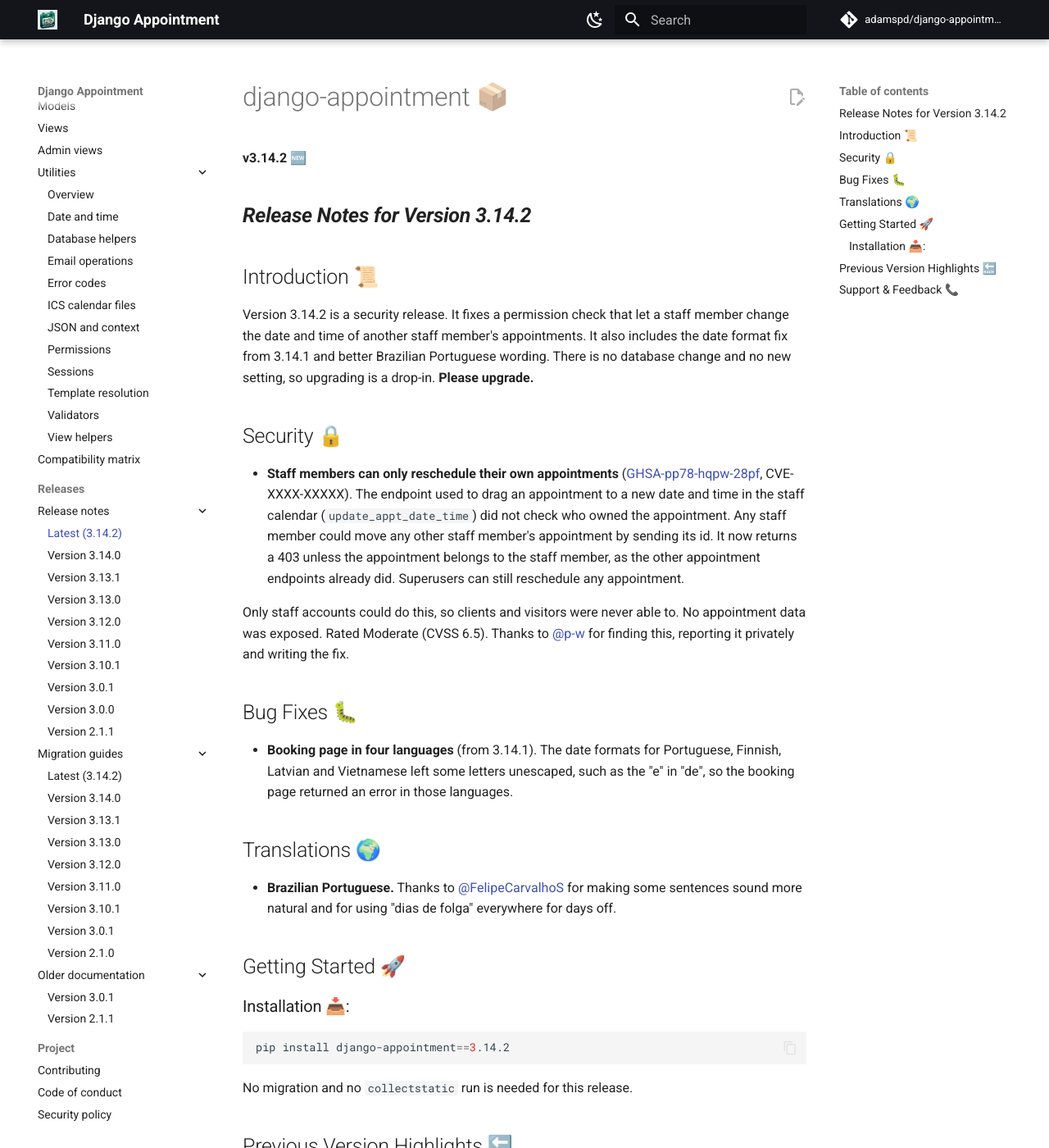
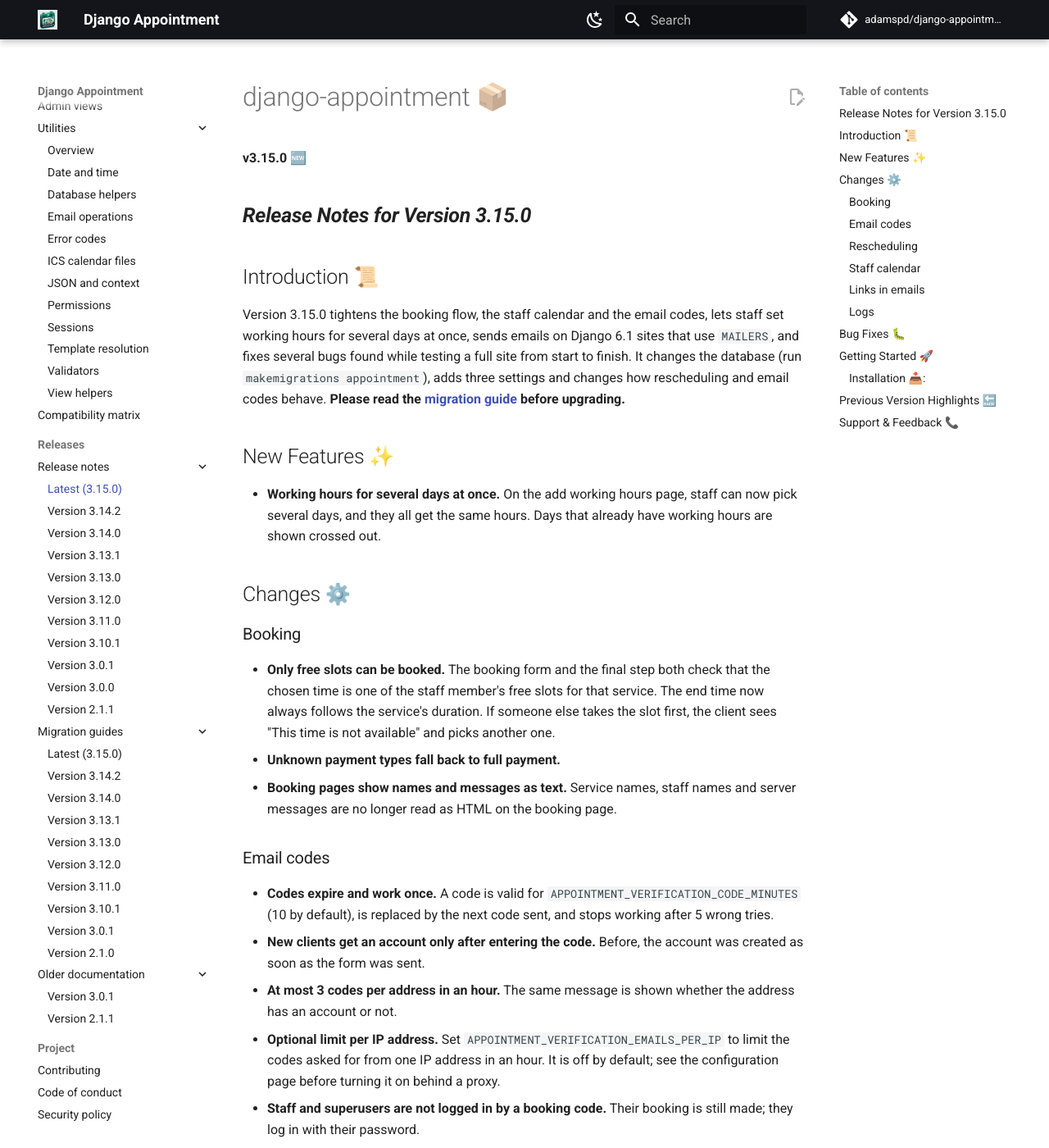
Before and after one commit to adamspd/django-appointment, an MkDocs documentation site: the page built from docs/release_notes/latest.md, in a window 1280 px wide and 1400 px high. Shown: the whole window at 82% size. Built offline with MkDocs 1.6.1 and Material for MkDocs 9.7.7, drawn with Linux system fonts in a browser that asks for light colours; comment, search, counter and statistics services are not loaded; some of the changed text lies outside the part shown.

Commit message:
Add 3.15.0 release notes and migration guide

````diff
--- a/docs/migration_guides/latest.md
+++ b/docs/migration_guides/latest.md
@@ -1,30 +1,70 @@
-## Migration Guide for Version 3.14.2 🚀
+## Migration Guide for Version 3.15.0 🚀
 
-Version 3.14.2 is a security release. It does **not** change the database, the settings, the supported Python and
-Django versions or the template context, so there is no migration to generate.
+Version 3.15.0 changes the database (email verification codes), adds three settings and changes how rescheduling and
+email codes behave. The supported Python and Django versions are the same.
 
 ### Coming from 3.14.x
 
 1. **Upgrade the package**:
 
     ```bash
-    pip install django-appointment==3.14.2
+    pip install django-appointment==3.15.0
     ```
 
-2. **Check any custom code that moves appointments.** Only if you call the `update_appt_date_time` endpoint or the
-   `save_appt_date_time` service yourself: a staff member can now only reschedule their own appointments. The endpoint
-   returns a 403 for anyone else's, and the service raises `PermissionDenied`. Superusers are not affected.
+2. **Create and run the migration.** `EmailVerificationCode` has new `attempts` and `email` fields, and its `user` can
+   now be empty (a new client's account is only created once they enter the code):
 
-### Coming from 3.13.x
+    ```bash
+    python manage.py makemigrations appointment
+    python manage.py migrate
+    ```
 
-Follow the [3.14.0 migration guide](v3_14_0.md) and install 3.14.2 instead of 3.14.0.
+3. **Collect the static files**, since the booking and calendar scripts changed:
 
-### Coming from 3.12 or older
+    ```bash
+    python manage.py collectstatic
+    ```
 
-Follow the [3.13.0 migration guide](v3_13_0.md) and install 3.14.2 instead of 3.13.0.
+4. **Set your site address** (recommended). Links in emails use it instead of the request's address:
+
+    ```python
+    APPOINTMENT_SITE_URL = "https://example.com"
+    ```
+
+   Also make sure `ALLOWED_HOSTS` lists your real domain names, not `["*"]`.
+
+5. **Optional:** change how long email codes stay valid (10 minutes by default):
+
+    ```python
+    APPOINTMENT_VERIFICATION_CODE_MINUTES = 10
+    ```
+
+   And limit the codes asked for from one IP address in an hour (off by default; read the
+   [configuration page](../configuration.md) first if your site is behind a proxy):
+
+    ```python
+    APPOINTMENT_VERIFICATION_EMAILS_PER_IP = 10
+    ```
+
+6. **Check what changed in behaviour:**
+    - Confirming a reschedule now takes a click on a Confirm button. The link opens the new
+      `appointment/confirm_reschedule.html` page, which you can override like the other templates. Only a POST to
+      that page confirms.
+    - The reschedule limit now counts confirmed reschedules for each appointment request.
+    - Staff and superuser accounts are no longer logged in by a booking code.
+    - Bookings outside the staff member's free slots are refused, and the end time follows the service's duration.
+    - If you override `manage_working_hours.html`, it keeps working with one day. To let staff pick several days,
+      use checkboxes when `multiple_days` is set, as the package template does.
+    - The calendar delete endpoint (`delete_appointment_ajax`) only accepts AJAX POST requests.
+    - Only 3 codes are sent to the same address in an hour. The count uses Django's cache, so with several worker
+      processes use a shared cache (Redis, Memcached or the database) for an exact count.
+
+### Coming from 3.13.x or older
+
+Follow the [3.14.0 migration guide](v3_14_0.md) first, then the steps above.
 
 ### Important Notes 📝:
 
-- See the [release notes](../release_notes/latest.md) for what the fix changes.
+- See the [release notes](../release_notes/latest.md) for what is new.
 - As with any upgrade, testing in a development or staging environment before applying changes to your production
   environment is highly recommended.
--- /dev/null
+++ b/docs/migration_guides/v3_14_2.md
@@ -0,0 +1,30 @@
+## Migration Guide for Version 3.14.2 🚀
+
+Version 3.14.2 is a security release. It does **not** change the database, the settings, the supported Python and
+Django versions or the template context, so there is no migration to generate.
+
+### Coming from 3.14.x
+
+1. **Upgrade the package**:
+
+    ```bash
+    pip install django-appointment==3.14.2
+    ```
+
+2. **Check any custom code that moves appointments.** Only if you call the `update_appt_date_time` endpoint or the
+   `save_appt_date_time` service yourself: a staff member can now only reschedule their own appointments. The endpoint
+   returns a 403 for anyone else's, and the service raises `PermissionDenied`. Superusers are not affected.
+
+### Coming from 3.13.x
+
+Follow the [3.14.0 migration guide](v3_14_0.md) and install 3.14.2 instead of 3.14.0.
+
+### Coming from 3.12 or older
+
+Follow the [3.13.0 migration guide](v3_13_0.md) and install 3.14.2 instead of 3.13.0.
+
+### Important Notes 📝:
+
+- See the [release notes](../release_notes/v3_14_2.md) for what the fix changes.
+- As with any upgrade, testing in a development or staging environment before applying changes to your production
+  environment is highly recommended.
--- a/docs/release_notes/latest.md
+++ b/docs/release_notes/latest.md
@@ -1,52 +1,105 @@
 # django-appointment 📦
 
-**v3.14.2 🆕**
+**v3.15.0 🆕**
 
-## ___Release Notes for Version 3.14.2___
+## ___Release Notes for Version 3.15.0___
 
 ## Introduction 📜
 
-Version 3.14.2 is a security release. It fixes a permission check that let a staff member change the date and time of
-another staff member's appointments. It also includes the date format fix from 3.14.1 and better Brazilian Portuguese
-wording. There is no database change and no new setting, so upgrading is a drop-in. **Please upgrade.**
+Version 3.15.0 tightens the booking flow, the staff calendar and the email codes, lets staff set working hours for
+several days at once, sends emails on Django 6.1 sites that use `MAILERS`, and fixes several bugs found while testing a
+full site from start to finish. It changes the database (run `makemigrations appointment`), adds three settings and
+changes how rescheduling and email codes behave. **Please read the
+[migration guide](../migration_guides/latest.md) before upgrading.**
 
-## Security 🔒
+## New Features ✨
 
-- **Staff members can only reschedule their own appointments**
-  ([GHSA-pp78-hqpw-28pf](https://github.com/adamspd/django-appointment/security/advisories/GHSA-pp78-hqpw-28pf),
-  CVE-XXXX-XXXXX). The endpoint used to drag an appointment to a new date and time in the staff calendar
-  (`update_appt_date_time`) did not check who owned the appointment. Any staff member could move any other staff
-  member's appointment by sending its id. It now returns a 403 unless the appointment belongs to the staff member, as
-  the other appointment endpoints already did. Superusers can still reschedule any appointment.
+- **Working hours for several days at once.** On the add working hours page, staff can now pick several days, and they
+  all get the same hours. Days that already have working hours are shown crossed out.
 
-  Only staff accounts could do this, so clients and visitors were never able to. No appointment data was exposed.
-  Rated Moderate (CVSS 6.5). Thanks to [@p-w](https://github.com/p-w) for finding this, reporting it privately and
-  writing the fix.
+## Changes ⚙️
+
+### Booking
+
+- **Only free slots can be booked.** The booking form and the final step both check that the chosen time is one of the
+  staff member's free slots for that service. The end time now always follows the service's duration. If someone else
+  takes the slot first, the client sees "This time is not available" and picks another one.
+- **Unknown payment types fall back to full payment.**
+- **Booking pages show names and messages as text.** Service names, staff names and server messages are no longer read
+  as HTML on the booking page.
+
+### Email codes
+
+- **Codes expire and work once.** A code is valid for `APPOINTMENT_VERIFICATION_CODE_MINUTES` (10 by default), is
+  replaced by the next code sent, and stops working after 5 wrong tries.
+- **New clients get an account only after entering the code.** Before, the account was created as soon as the form was
+  sent.
+- **At most 3 codes per address in an hour.** The same message is shown whether the address has an account or not.
+- **Optional limit per IP address.** Set `APPOINTMENT_VERIFICATION_EMAILS_PER_IP` to limit the codes asked for from one
+  IP address in an hour. It is off by default; see the configuration page before turning it on behind a proxy.
+- **Staff and superusers are not logged in by a booking code.** Their booking is still made; they log in with their
+  password.
+- **Email change codes are tied to the user and the new address.** The email only changes when the code sent to the new
+  address is entered. Emails are compared without case.
+
+### Rescheduling
+
+- **Confirming a reschedule takes a click.** The link in the email opens a page with a Confirm button, so mail scanners
+  that open links no longer confirm it.
+- **The reschedule limit counts confirmed reschedules.** It used to count only the last few minutes. The service's own
+  limit applies when rescheduling is allowed on the service, otherwise the default limit from the settings.
+- **The service and, unless allowed, the staff member stay the same.** The new time must be a free slot. Only the latest
+  pending request is kept.
+
+### Staff calendar
+
+- Staff can only create, move and delete appointments in their own calendar. Only a superuser can change a client's
+  email.
+- Calendar requests check their input and return 400, 403 or 404 instead of an error page. Deleting an appointment
+  needs a POST.
+
+### Links in emails
+
+- **New `APPOINTMENT_SITE_URL` setting.** When set, every link in emails uses it instead of the request's address. Also
+  make sure `ALLOWED_HOSTS` lists your real domain names.
+
+### Logs
+
+- Logs show ids instead of tokens and email addresses.
 
 ## Bug Fixes 🐛
 
-- **Booking page in four languages** (from 3.14.1). The date formats for Portuguese, Finnish, Latvian and Vietnamese
-  left some letters unescaped, such as the "e" in "de", so the booking page returned an error in those languages.
-
-## Translations 🌍
-
-- **Brazilian Portuguese.** Thanks to [@FelipeCarvalhoS](https://github.com/FelipeCarvalhoS) for making some sentences
-  sound more natural and for using "dias de folga" everywhere for days off.
+- **Emails on Django 6.1 with `MAILERS`.** New Django 6.1 projects set `MAILERS` instead of the `EMAIL_*` settings,
+  and the package then sent no email at all. It now sends them with either setup.
+- **Empty settings no longer break slots and profiles.** Once the settings row existed with empty values (it is created
+  on the first reschedule), the slot list and the staff profile page failed. They now fall back to
+  `APPOINTMENT_SLOT_DURATION` and `APPOINTMENT_BUFFER_TIME`.
+- **Editing an appointment in the calendar works for staff who are not superusers.**
+- **Changing your email from the profile page** no longer returns an error.
+- **Moving working hours onto a day that already has them** now shows an error instead of failing.
+- **Refused staff pages answer with the right status.** Another staff member's profile returned the 403 page with a 200
+  status, and another staff member's appointment showed a "page not found" page.
+- **Calendar form.** The service list now follows the staff member picked, and the form stays open with what was typed
+  when saving fails. Phone numbers typed there are checked; an invalid one used to be saved as is.
+- **A booking code no longer cancels a pending email change.** Each address has its own code, so a booking made with a
+  staff member's address doesn't replace the code sent to their new address.
+- **A pending move to another staff member** no longer blocks the wrong staff member's slot.
 
 ## Getting Started 🚀
 
 ### Installation 📥:
 
 ```bash
-pip install django-appointment==3.14.2
+pip install django-appointment==3.15.0
+python manage.py makemigrations appointment
+python manage.py migrate
+python manage.py collectstatic
 ```
-
-No migration and no `collectstatic` run is needed for this release.
 
 ## Previous Version Highlights 🔙
 
+- [Release notes for version 3.14.2](v3_14_2.md)
 - [Release notes for version 3.14.0](v3_14_0.md)
-- [Release notes for version 3.13.1](v3_13_1.md)
 
 ## Support & Feedback 📞
 
--- a/mkdocs.yml
+++ b/mkdocs.yml
@@ -109,7 +109,8 @@ nav:
       - Compatibility matrix: compatibility.md
   - Releases:
       - Release notes:
-          - Latest (3.14.2): release_notes/latest.md
+          - Latest (3.15.0): release_notes/latest.md
+          - Version 3.14.2: release_notes/v3_14_2.md
           - Version 3.14.0: release_notes/v3_14_0.md
           - Version 3.13.1: release_notes/v3_13_1.md
           - Version 3.13.0: release_notes/v3_13_0.md
@@ -120,7 +121,8 @@ nav:
           - Version 3.0.0: release_notes/v3_0_0.md
           - Version 2.1.1: release_notes/v2_1_1.md
       - Migration guides:
-          - Latest (3.14.2): migration_guides/latest.md
+          - Latest (3.15.0): migration_guides/latest.md
+          - Version 3.14.2: migration_guides/v3_14_2.md
           - Version 3.14.0: migration_guides/v3_14_0.md
           - Version 3.13.1: migration_guides/v3_13_1.md
           - Version 3.13.0: migration_guides/v3_13_0.md
````
Also changed, not shown: docs/release_notes/v3_14_2.md (added, +56 -0 lines).
